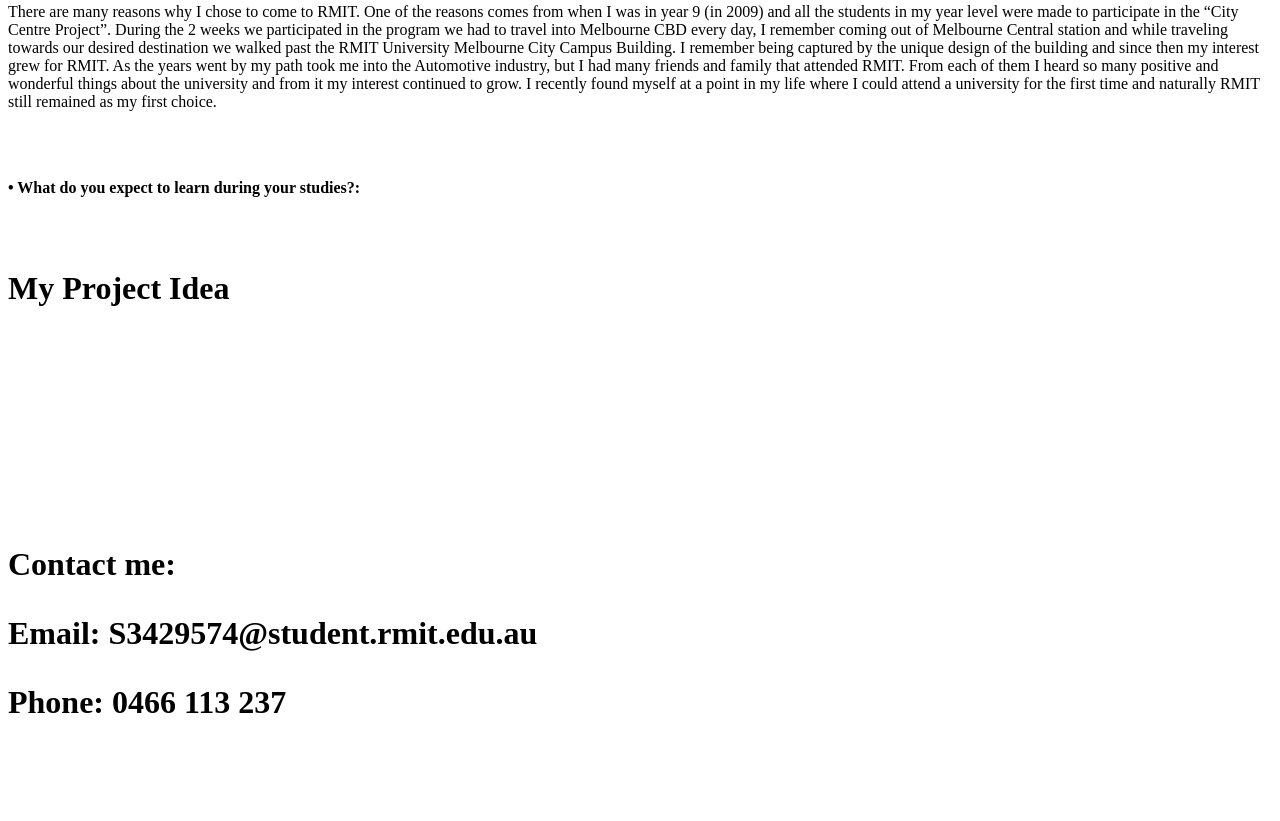
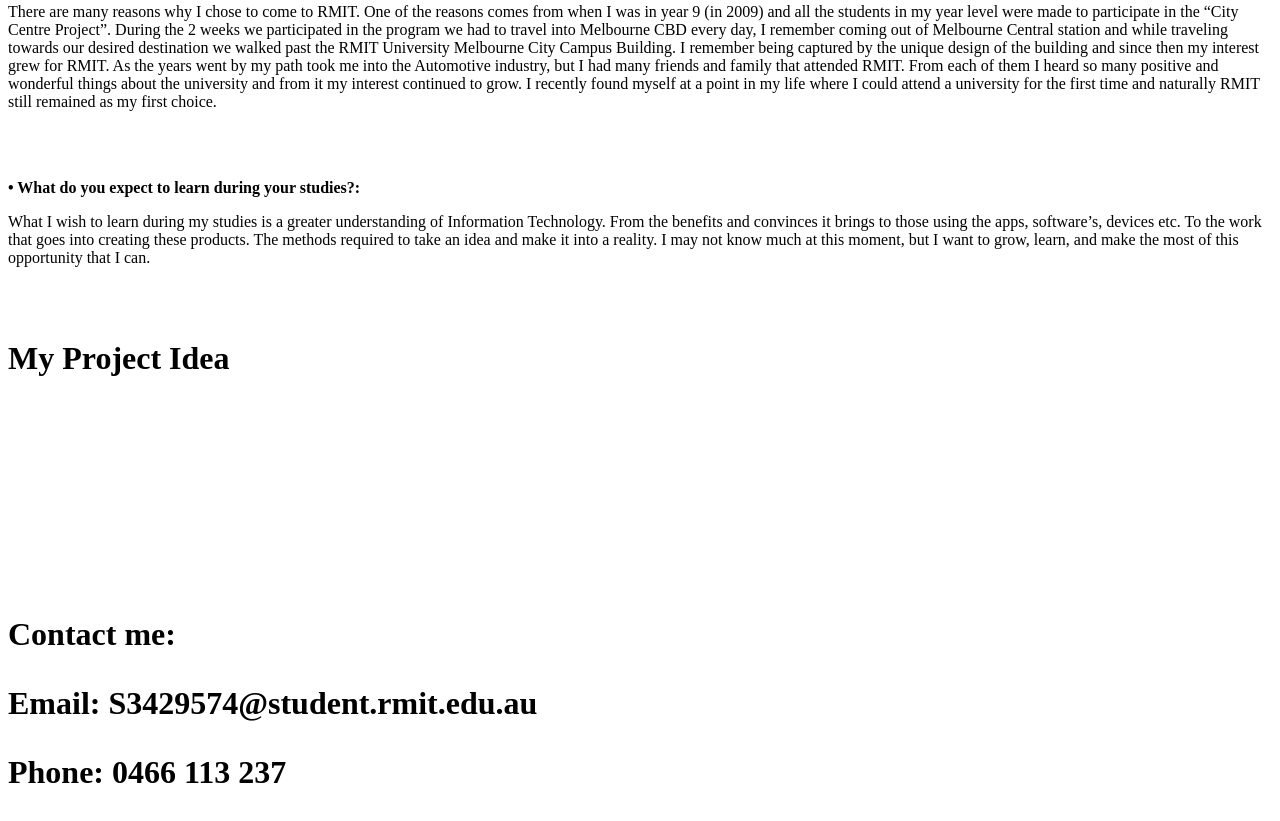
Before and after one commit to EddieOrellana/EddieOrellana, a plain HTML site: page index.html in a window 1280 px wide. Shown: the part 1660-2481 px from the top of the page. Before the commit the page ends 2413 px from the top, so only its background shows below. Drawn offline with Linux system fonts and the light colour scheme.

Commit message:
Update index.html

```diff
--- a/index.html
+++ b/index.html
@@ -90,6 +90,8 @@
 <br>
 
 <p> <strong> • What do you expect to learn during your studies?: </strong> </p>
+<p> What I wish to learn during my studies is a greater understanding of Information Technology. From the benefits and convinces it brings to those using the apps, software’s, devices etc. To the work that goes into creating these products. The methods required to take an idea and make it into a reality. I may not know much at this moment, but I want to grow, learn, and make the most of this opportunity that I can.  </p>
+
 
 <br>
 <br>
```
